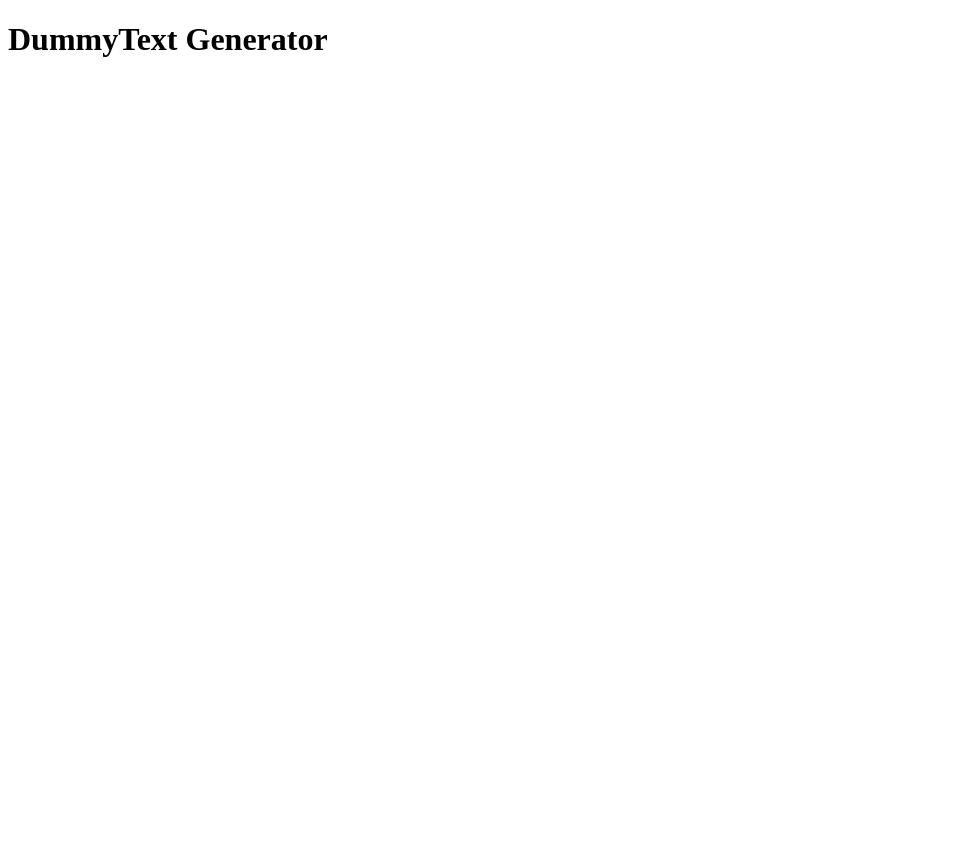
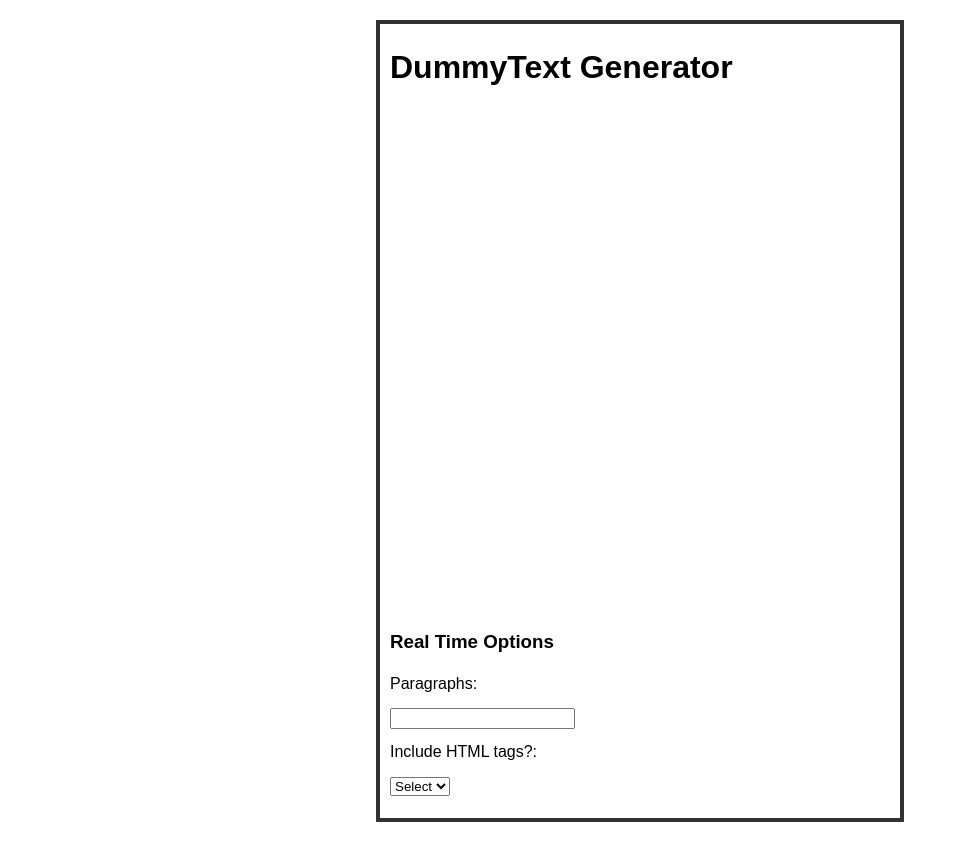
Before and after one commit to oliverlangmo/react_dummytext_generator, a React app: page / in a window 1280 px wide. Shown: the whole page, without its empty margins (0-959 px from the left). Before the commit the page ends 800 px from the top, so only its background shows below. Built offline with nearby package versions, Linux system fonts and the light colour scheme; no server answers.

Commit message:
adds controls and style to page

```diff
--- /dev/null
+++ b/css/style.css
@@ -0,0 +1,20 @@
+body{
+  font-family: arial;
+  line-height: 1.5em;
+}
+.container{
+  width: 500px;
+  margin: 20px auto;
+  border: #333 4px solid;
+  padding: 10px;
+}
+
+.output{
+  height: 500px;
+  overflow: scroll;
+  padding: 5px;
+}
+
+form div{
+  margin: 10px 0;
+}
--- a/index.html
+++ b/index.html
@@ -4,6 +4,7 @@
   <meta charset="UTF-8">
   <meta name="viewport" content="width=device-width, initial-scale=1.0">
   <meta http-equiv="X-UA-Compatible" content="ie=edge">
+  <link rel='stylesheet' href='css/style.css'>
   <title>Dummy Text Generator</title>
 </head>
 <body>
--- a/src/Components/App.js
+++ b/src/Components/App.js
@@ -1,6 +1,8 @@
 import React, {Component} from 'react';
 import axios from 'axios';
 import Output from './Output';
+import Select from './Controls/Select';
+import Text from './Controls/Text';
 
 class App extends Component {
   constructor(props){
@@ -29,9 +31,20 @@ class App extends Component {
   }
   render(){
     return(
-      <div>
-      <h1>DummyText Generator</h1>
-      <Output value = {this.state.text} />
+      <div className='container'>
+        <h1>DummyText Generator</h1>
+        <Output value = {this.state.text} />
+        <h3>Real Time Options</h3>
+        <form>
+          <div>
+            <label>Paragraphs:</label>
+            <Text value={this.state.paras}/>
+          </div>
+          <div>
+            <label>Include HTML tags?:</label>
+            <Select value={this.state.html} />
+          </div>
+        </form>
       </div>
     );
   }
--- /dev/null
+++ b/src/Components/Controls/Select.js
@@ -0,0 +1,24 @@
+import React, {Component} from 'react';
+
+class Select extends Component {
+  constructor(props){
+    super(props);
+    this.state = {
+      value:props.value
+    };
+
+  }
+
+
+  render(){
+    return(
+      <div>
+        <select>
+          <option value="0">Select</option>
+        </select>
+      </div>
+    );
+  }
+}
+
+export default Select;
--- /dev/null
+++ b/src/Components/Controls/Text.js
@@ -0,0 +1,22 @@
+import React, {Component} from 'react';
+
+class Text extends Component {
+  constructor(props){
+    super(props);
+    this.state = {
+      value:props.value
+    };
+
+  }
+
+
+  render(){
+    return(
+      <div>
+      <input type='text' />
+      </div>
+    );
+  }
+}
+
+export default Text;
```
Also changed, not shown: dist/bundle.js.
